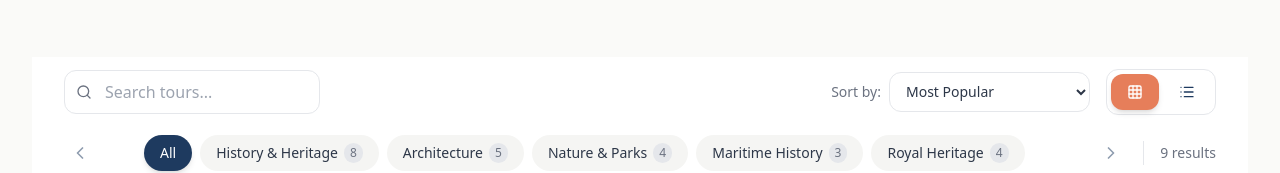
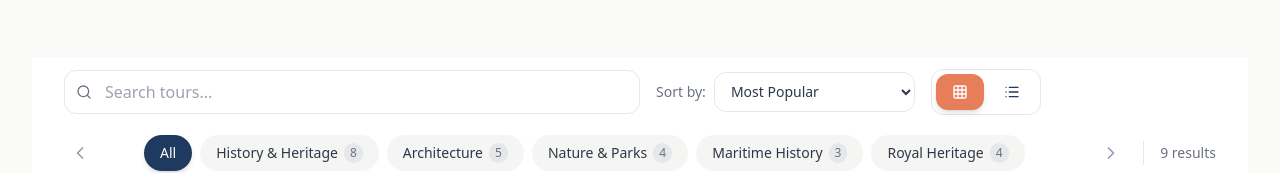
Before and after one commit to Yellow-Molly/heritageguiding-platform, a Next.js app in the folder apps/web/: page /en/tours in a window 1280 px wide. Shown: the part 308-481 px from the top of the page. Built offline with nearby package versions, Linux system fonts and the light colour scheme; a web font is replaced by a local one.

Commit message:
fix(filter-bar): stretch search box to fill available space
- Change search from fixed w-64 to flex-1 with max-w-xl
- Remove unnecessary spacer div
- Search now stretches up to sort dropdown

```diff
--- a/apps/web/components/tour/filter-bar/filter-bar.tsx
+++ b/apps/web/components/tour/filter-bar/filter-bar.tsx
@@ -106,13 +106,10 @@
           <div className="container mx-auto px-4 py-3">
             {/* Row 1: Search, Sort, View Toggle */}
             <div className="flex items-center gap-4">
-              {/* Search */}
-              <div className="w-64 flex-shrink-0">
+              {/* Search - stretches to fill available space */}
+              <div className="flex-1 max-w-xl">
                 <TourSearch />
               </div>
-
-              {/* Spacer */}
-              <div className="flex-1" />
 
               {/* Sort */}
               <div className="flex-shrink-0">
```
